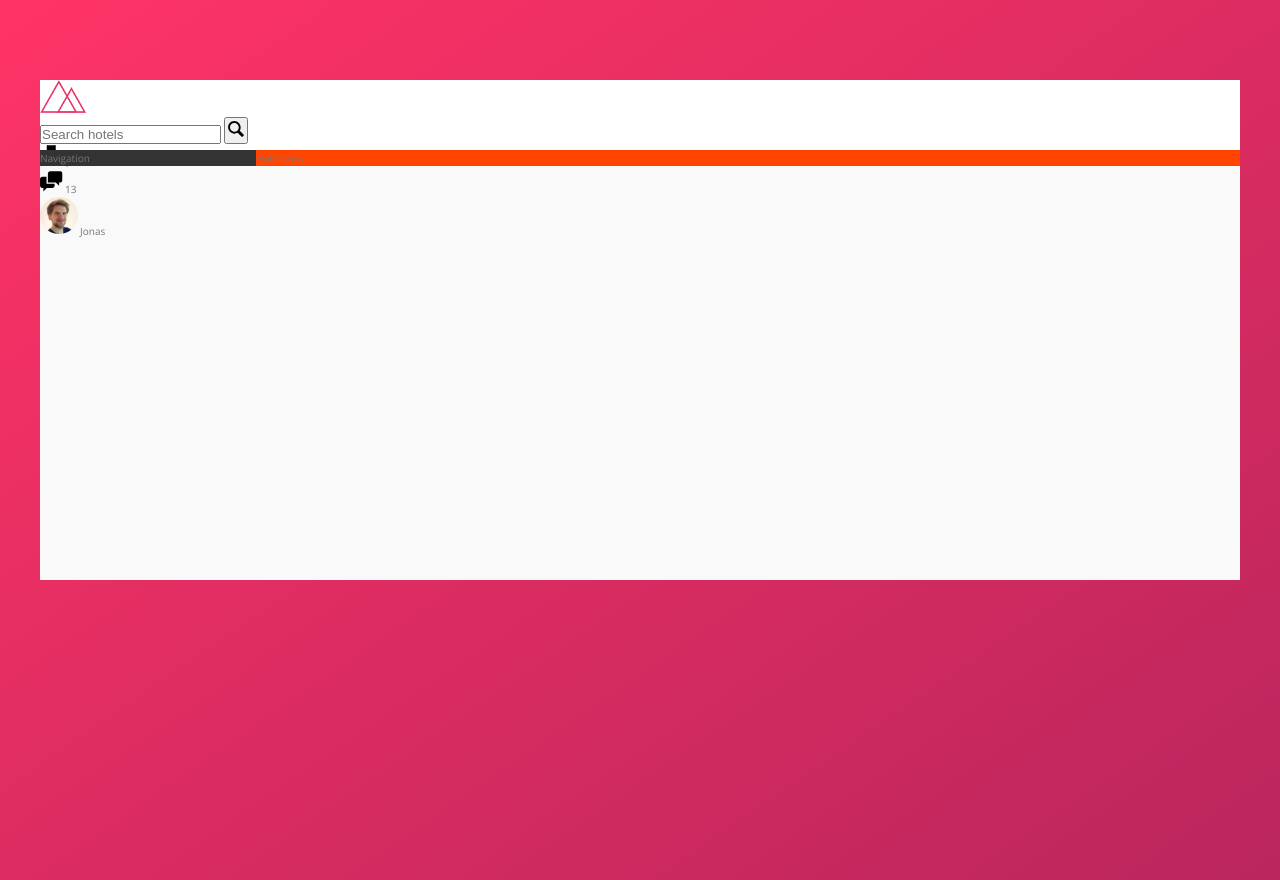
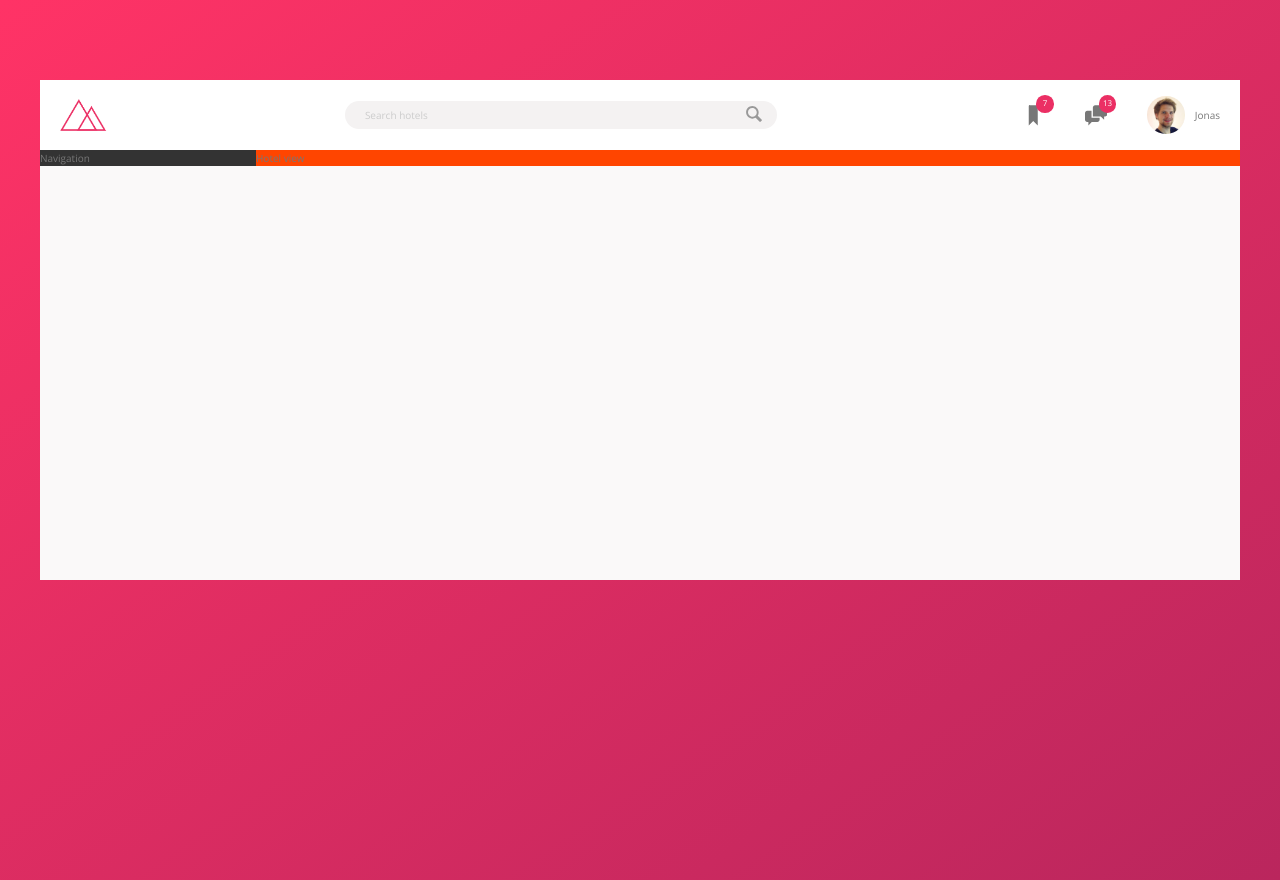
Before and after one commit to coderawii/Trillo, a website: page index.html in a window 1280 px wide. Drawn offline with nearby package versions, Linux system fonts and the light colour scheme.

Commit message:
077 Gotov Header.

```diff
--- a/sass/_components.scss
+++ b/sass/_components.scss
@@ -2,6 +2,7 @@
 // LOGO
 .logo {
     height: 3.25rem;
+    margin-left: 2rem;
 }
 
 
@@ -9,17 +10,57 @@
 /////////////////////////////////////////////////////////
 // SEARCH
 .search {
+    // background-color: orangered;
+    flex: 0 0 40%; // ne zelimo da raste, ne zelimo da se skuplja, zelimo da zauzme 40% od viewporta
+    display: flex;
+    align-items: center;
+    justify-content: center;
+
     &__input {
+        font-family: inherit;
+        font-size: inherit;
+        color: inherit;
+        background-color: var(--color-grey-light-2);
+        border: none;
+        padding: .7rem 2rem;
+        border-radius: 100px;
+        width: 90%; // nismo stavili 100% jer ce biti 100% kad stavimo :focus efekat, i animiracemo to
+        transition: all .2s;
+        margin-right: -3.25rem; // da izgleda kao da je unutar inputa
 
+        &:focus {
+            outline: none;
+            width: 100%;
+            background-color: var(--color-grey-light-3);
+        }
+
+        &::-webkit-input-placeholder {
+            font-weight: 100;
+            color: var(--color-grey-light-4);
+        }
+    }
+
+    &__input:focus + &__button {
+        background-color: var(--color-grey-light-3);
     }
 
     &__button {
+        border: none;
+        background-color: var(--color-grey-light-2);
 
+        &:focus {
+            outline: none;
+        }
+
+        &:active {
+            transform: translateY(2px);
+        }
     }
 
     &__icon {
         height: 2rem;
         width: 2rem;
+        fill: var(--color-grey-dark-3); // menjamo boju SVG iconcice
     }
 }
 
@@ -28,29 +69,56 @@
 /////////////////////////////////////////////////////////
 // USER-NAV
 .user-nav {
-    &__icon-box {
+    // background-color: greenyellow;
+    align-self: stretch; // ne zelimo da navbar bude vertikalno centriran (sto smo ucinili sa stavljanjem align-items: center u header-u), zato stavljamo stretch za ovaj element, odnosno prostire se od gornje ivice headera do donje sada
 
+    display: flex;
+    align-items: center;
+
+    & > * { // selektujemo samo direktne childrene od .user-nava
+        padding: 0 2rem;
+        cursor: pointer;
+        height: 100%; // da bi za potrebe hovera efekat isao od gornje ivice headera (tj user-nava) do donje
+        display: flex;
+        align-items: center;
+    }
+
+    & > *:hover {
+        background-color: var(--color-grey-light-2);
+    }
+
+    &__icon-box { // premestili u direct childrene
+        // display: flex;
+        // align-items: center;
+        position: relative;
     }
 
     &__icon {
         height: 2.25rem;
         width: 2.25rem;
+        fill: var(--color-grey-dark-2);
+
     }
 
     &__notification {
+        font-size: .8rem;
+        height: 1.75rem;
+        width: 1.75rem;
+        border-radius: 50%;
+        background-color: var(--color-primary);
+        color: #fff;
+        position: absolute;
+        top: 1.5rem;
+        right: 1.1rem;
 
-    }
-
-    &__user {
-
+        display: flex;
+        justify-content: center;
+        align-items: center;
     }
 
     &__user-photo {
         height: 3.75rem;
         border-radius: 50%;
-    }
-
-    &__user-name {
-
+        margin-right: 1rem;
     }
 }
--- a/sass/_layout.scss
+++ b/sass/_layout.scss
@@ -8,9 +8,14 @@
 }
 
 .header {
+    font-style: 1.4rem;
     height: 7rem;
     background-color: #fff;
     border-bottom: var(--color-grey-light-2);
+
+    display: flex;
+    justify-content: space-between;
+    align-items: center;
 }
 
 .content {
```
Also changed, not shown: beleske.txt (+9 -2 lines), index.html (+2 -0 lines), css/style.css.
